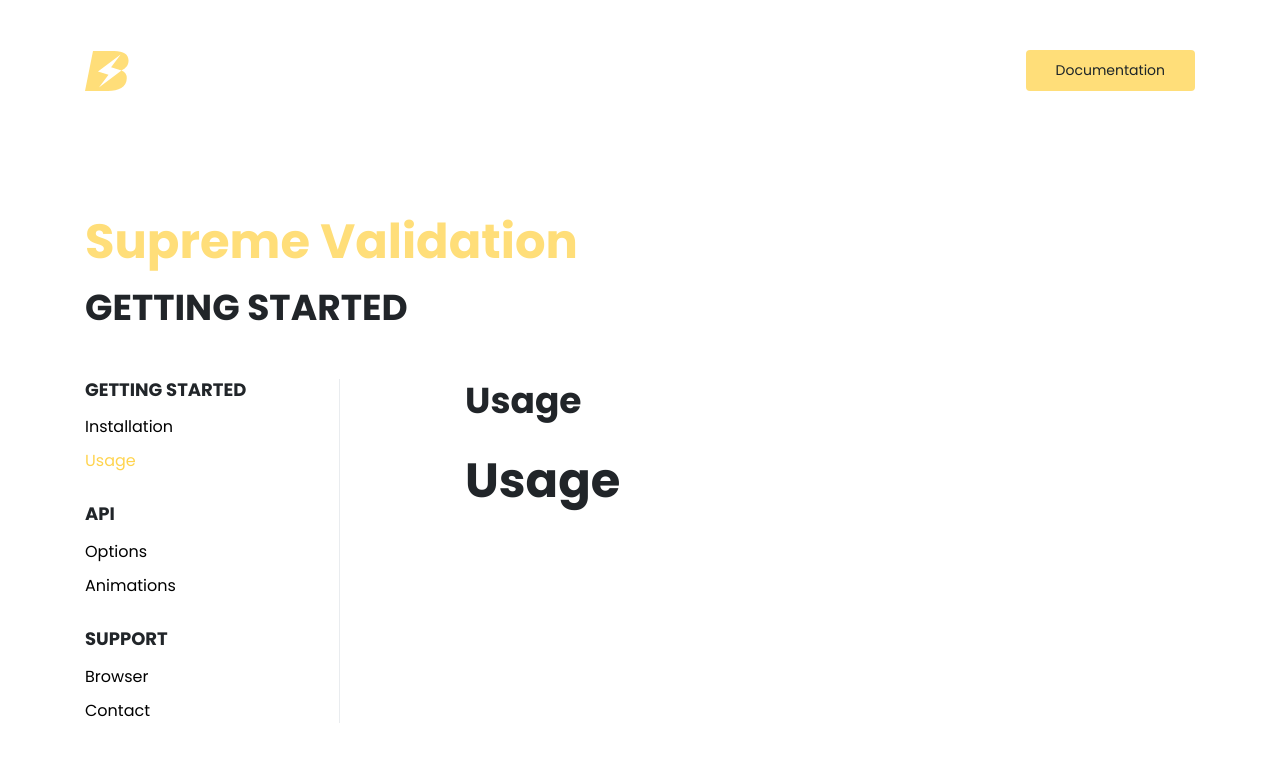
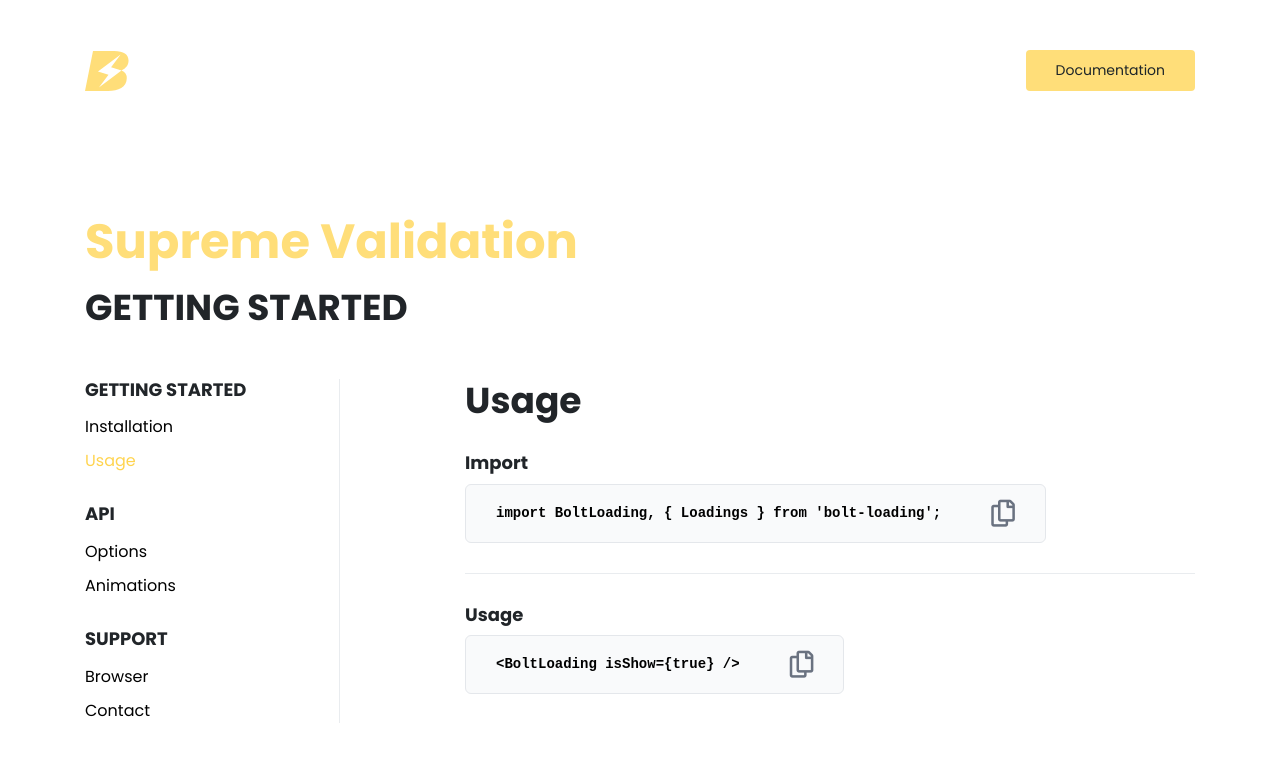
Before and after one commit to bolt-loading/bolt-loading-website, an Angular app: page /usage in a window 1280 px wide. Shown: the top 762 px of the page. Built offline with nearby package versions, Linux system fonts and the light colour scheme.

Commit message:
Usage page development.

```diff
--- a/src/app/usage/usage.component.ts
+++ b/src/app/usage/usage.component.ts
@@ -4,7 +4,14 @@ import { Component, OnInit } from '@angular/core';
   selector: 'app-usage',
   template: `
     <app-detail>
-      <h2>Usage</h2>
+      <article class="detail-item">
+        <h4>Import</h4>
+        <app-copy-command [code]="importCode"></app-copy-command>
+      </article>
+      <article class="detail-item">
+        <h4>Usage</h4>
+        <app-copy-command [code]="usageCode"></app-copy-command>
+      </article>
     </app-detail>
   `,
   styles: [
@@ -12,6 +19,10 @@ import { Component, OnInit } from '@angular/core';
 })
 export class UsageComponent implements OnInit {
 
+  importCode: string = "import BoltLoading, { Loadings } from 'bolt-loading';";
+
+  usageCode: string = "<BoltLoading isShow={true} />";
+
   constructor() { }
 
   ngOnInit(): void {
```
